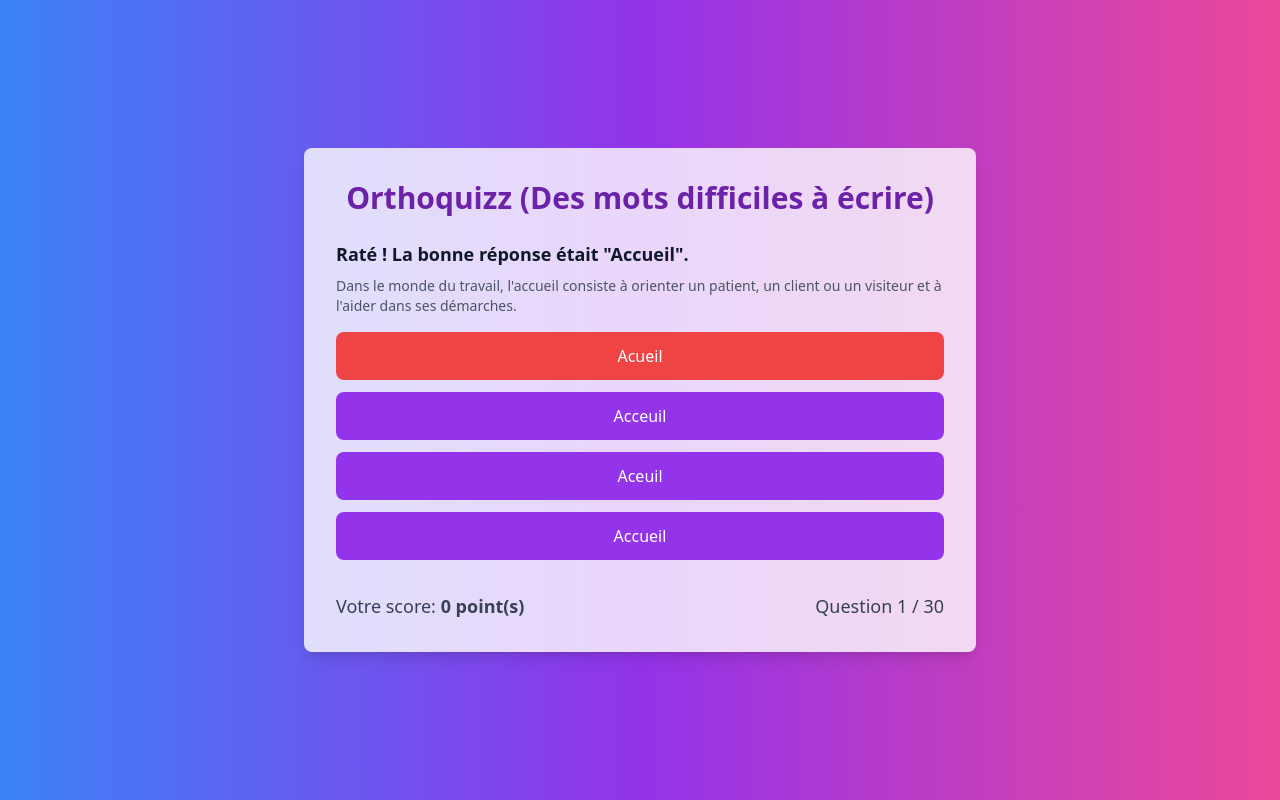
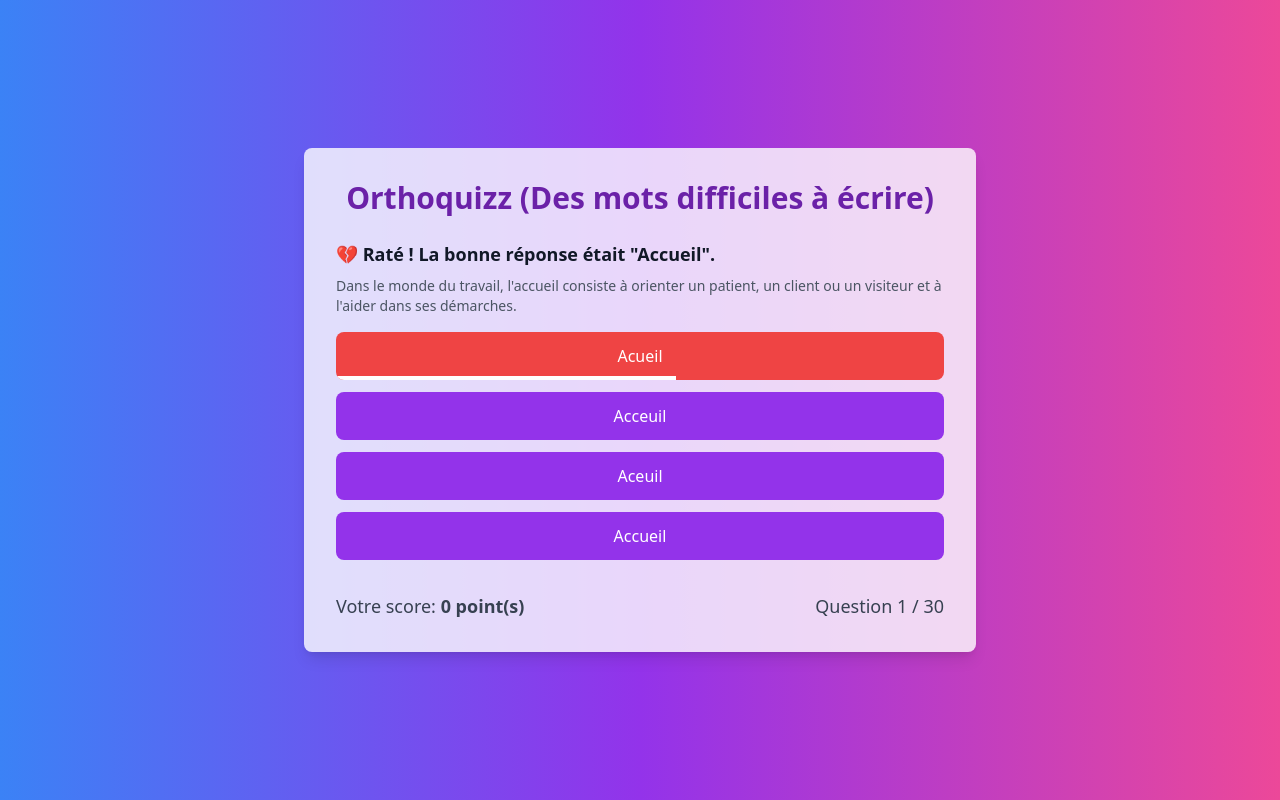
Before and after one commit to val--/family-quiz, a Next.js app: page /quiz in a window 1280 px wide. Both pictures are taken after a click on the button "Acueil". Built offline with nearby package versions, Linux system fonts and the light colour scheme.

Commit message:
Quiz style embelishments

```diff
--- a/app/components/question.tsx
+++ b/app/components/question.tsx
@@ -23,11 +23,19 @@ const Question: React.FC<QuestionProps> = ({ question, handleAnswer }) => {
     }, 5000);
   };
 
+  // Random emoji for success or failure
+  const emojis = ["🎉", "👏", "💪", "✨"];
+  const failureEmojis = ["😔", "😢", "💔", "🙁"];
+  const successEmoji = emojis[Math.floor(Math.random() * emojis.length)];
+  const failureEmoji = failureEmojis[Math.floor(Math.random() * failureEmojis.length)];
+
   return (
     <div>
       <h3 className="text-lg font-semibold mb-2 text-gray-900">
         {!!activeOption ? (
-          <span>{isCorrect ? "Bravo !" : `Raté ! La bonne réponse était "${question.answer}".`}</span>
+          <span>
+            {isCorrect ? `${successEmoji} Bravo !` : `${failureEmoji} Raté ! La bonne réponse était "${question.answer}".`}
+          </span>
         ) : (
           question.question
         )}
@@ -37,9 +45,9 @@ const Question: React.FC<QuestionProps> = ({ question, handleAnswer }) => {
       </p>
       <div className="grid grid-cols-1 gap-3">
         {question.answers.map((option, index) => (
+          <div key={index} className="relative">
             <button
-            key={index}
-            className={`p-3 rounded-lg text-white font-medium transition-all duration-300 ${
+              className={`w-full p-3 rounded-lg text-white font-medium text-center transition-all duration-300 relative overflow-hidden ${
                 option === activeOption
                   ? isCorrect
                     ? 'bg-green-500'
@@ -50,10 +58,17 @@ const Question: React.FC<QuestionProps> = ({ question, handleAnswer }) => {
               disabled={!!activeOption}
             >
               {option}
+              {/* Progress Bar */}
+              {option === activeOption && (
+                <div className="absolute inset-0">
+                  <div className="progress-bar absolute bottom-0 left-0 h-1 bg-white animate-progress"></div>
+                </div>
+              )}
             </button>
+          </div>
         ))}
       </div>
-      {/* Shake animation for wrong answers */}
+      {/* Shake animation for wrong answers and progress bar animation */}
       <style jsx>{`
         @keyframes shake {
           0%, 100% {
@@ -73,6 +88,20 @@ const Question: React.FC<QuestionProps> = ({ question, handleAnswer }) => {
         .animate-shake {
           animation: shake 0.5s ease;
         }
+
+        @keyframes progress {
+          0% {
+            width: 0%;
+          }
+          100% {
+            width: 100%;
+          }
+        }
+
+        .animate-progress {
+          animation: progress 5s linear forwards;
+        }
+
       `}</style>
     </div>
   );
```
Lines whose indentation alone changed are shown as unchanged.
